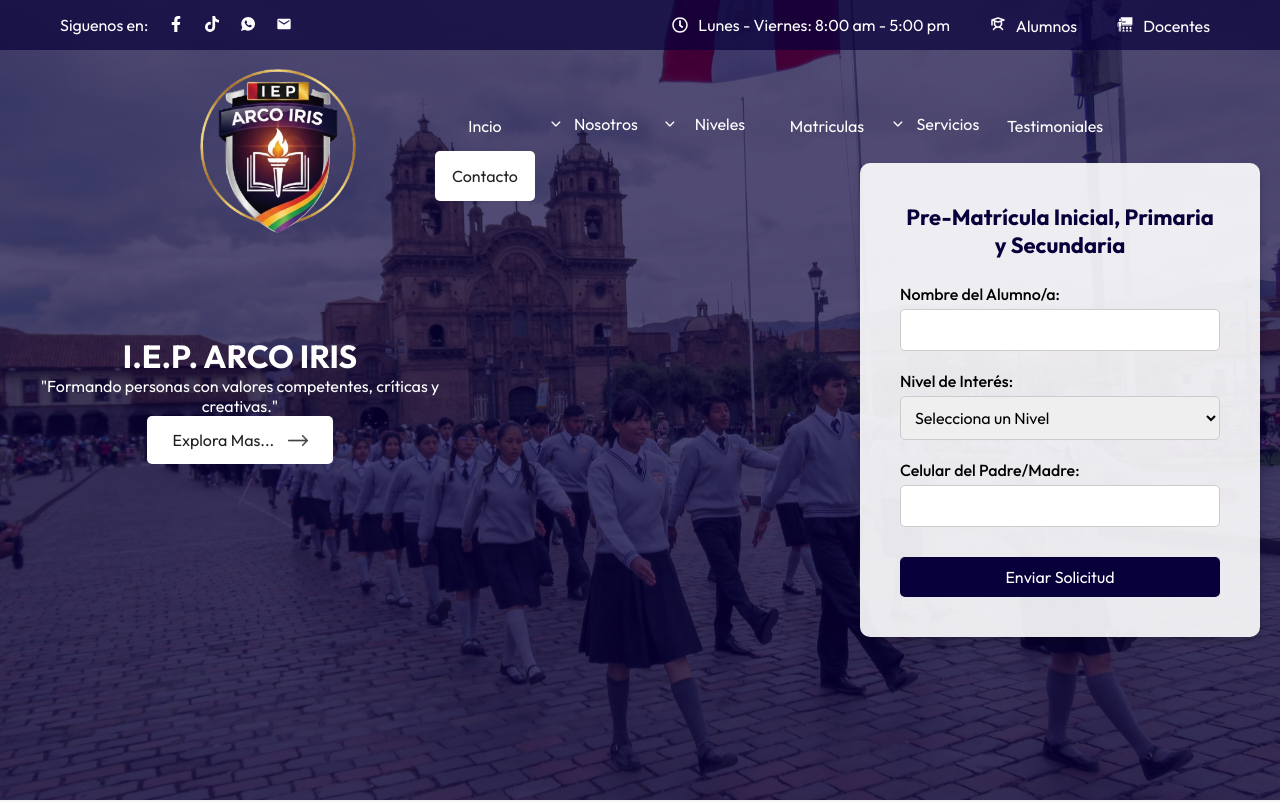
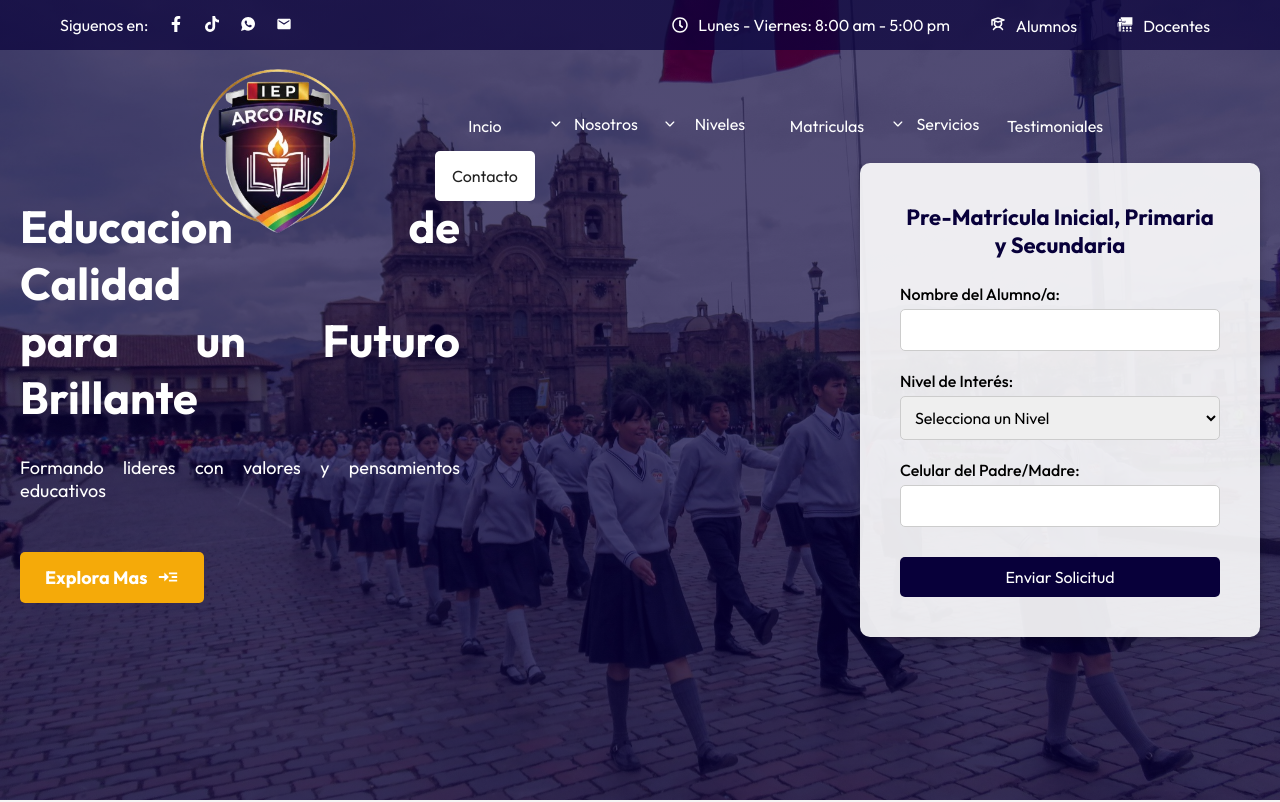
Before and after one commit to LuisHanco/React_Intensivo, a React (Vite) app in the folder arcoiris/: page / in a window 1280 px wide. Shown: the top 802 px of the page. Built offline with nearby package versions, Linux system fonts and the light colour scheme.

Commit message:
@LuisHanco

```diff
--- a/arcoiris/src/Components/Hero/Hero.css
+++ b/arcoiris/src/Components/Hero/Hero.css
@@ -1,4 +1,4 @@
-/* ... (estilos existentes) ... */
+
 .hero{
     width: 100%;
     min-height: 100vh;
@@ -7,33 +7,72 @@
     background-position: center;
     color: #fff;
     display: flex;
-    /* --- CAMBIO AQUÍ para alinear elementos --- */
     align-items: center;
     justify-content: center;
-    /* ------------------------------------------ */
-    gap: 400px; /* Espacio entre el texto y el formulario */
-    padding: 20px; /* Asegura un padding en el contenedor principal */
+    gap: 400px;
+    padding: 20px;
 }
 
-/* Reducción del tamaño máximo para que ambos quepan */
+
 .hero-text{
     text-align: center;
-    max-width: 500px; /* Reducido de 800px */
+    max-width: 500px;
 }
 
-/* --- NUEVOS ESTILOS PARA EL FORMULARIO --- */
+.hero-text h1{
+    margin-bottom: 30px;
+    text-align: justify;
+    font-size: 45px;
+}
+
+.hero-text p{
+    text-align: justify;
+    font-size: 18px;
+    margin-bottom: 30px;
+}
+
+.hero-text .btn{
+    background-color: rgb(245, 170, 9);
+    color: #fff;
+    font-weight: bold;
+    display: flex;
+    justify-content: center;
+    align-items: center;
+    margin-top: 50px;
+    font-size: 16px;
+}
+
+.hero-text .btn .btn_2{
+    font-size: 22px;
+    font-weight: bold;
+    display: flex;
+
+}
+
+.hero-text .btn .btn_1{
+    font-size: 18px;
+    margin-right: 10px;
+}
+
+
+
+
+
+
+
+/* --- PARA EL FORMULARIO --- */
 .pre-matricula-form {
-    background: rgba(255, 255, 255, 0.9); /* Fondo blanco semi-transparente */
+    background: rgba(255, 255, 255, 0.9);
     padding: 40px;
     border-radius: 10px;
     box-shadow: 0 4px 10px rgba(0, 0, 0, 0.2);
     max-width: 400px;
     width: 100%;
-    color: #000; /* Color de texto negro */
+    color: #000;
 }
 
 .pre-matricula-form h2 {
-    color: #08003A; /* Un color institucional para el título */
+    color: #08003A;
     margin-bottom: 25px;
     font-size: 22px;
     text-align: center;
@@ -54,12 +93,12 @@
     padding: 10px;
     border: 1px solid #ccc;
     border-radius: 5px;
-    box-sizing: border-box; /* Importante para el padding */
+    box-sizing: border-box;
     font-size: 16px;
 }
 
 .form-btn {
-    background: #08003A; /* Color de botón diferente/institucional */
+    background: #08003A;
     color: #fff;
     border: none;
     padding: 10px 20px;
@@ -70,27 +109,24 @@
 }
 
 .form-btn:hover {
-    background: #0000FF; /* Un color de hover */
+    background: #0000FF;
 }
-/* ------------------------------------------ */
-
-/* ... (estilos existentes para hero-text h1, p, etc.) ... */
 
 
 /* ------- media query ------- */
 
 
-@media (max-width: 1050px) { /* Nuevo punto de quiebre para apilar */
+@media (max-width: 1050px) {
     .hero {
-        flex-direction: column; /* Apila los elementos verticalmente */
+        flex-direction: column;
         text-align: center;
         gap: 40px;
-        height: 100vh; /* Permite que la altura se ajuste al contenido */
+        height: 100vh;
         padding: 60px 20px;
     }
 
     .hero-text, .pre-matricula-form {
-        max-width: 90%; /* Ajusta el ancho para pantallas más pequeñas */
+        max-width: 90%;
     }
 }
 
@@ -98,7 +134,6 @@
     .hero-text h1{
         font-size: 40px;
     }
-    /* Resto de estilos para 850px */
 }
 
 @media (max-width: 650px){
@@ -111,5 +146,5 @@
         font-size: 14px;
         margin: 15px auto 30px;
     }
-    /* Resto de estilos para 650px */
+
 }
--- a/arcoiris/src/Components/Hero/Hero.jsx
+++ b/arcoiris/src/Components/Hero/Hero.jsx
@@ -1,14 +1,21 @@
 import React from 'react'
 import './Hero.css'
 import dark_arrow from '../../assets/dark-arrow.png'
+
+import { IoIosArrowRoundForward } from "react-icons/io";
+
+
+import { FaLongArrowAltRight } from "react-icons/fa";
+
+import { MdOutlineReadMore } from "react-icons/md";
 
 const Hero = () => {
   return (
     <div className='hero container'>
       <div className="hero-text">
-        <h1>I.E.P. ARCO IRIS</h1>
-        <p>"Formando personas con valores competentes, críticas y creativas."</p>
-        <button className='btn'>Explora Mas... <img src={dark_arrow} alt="" /></button>
+        <h1>Educacion de Calidad <br /> para un Futuro Brillante</h1>
+        <p>Formando lideres con valores y pensamientos educativos </p>
+        <button className='btn'><span className='btn_1'>Explora Mas</span> <span className='btn_2'><MdOutlineReadMore /></span></button>
       </div>
 
       {/* --- FORMULARIO DE PRE-MATRÍCULA AGREGADO --- */}
```
